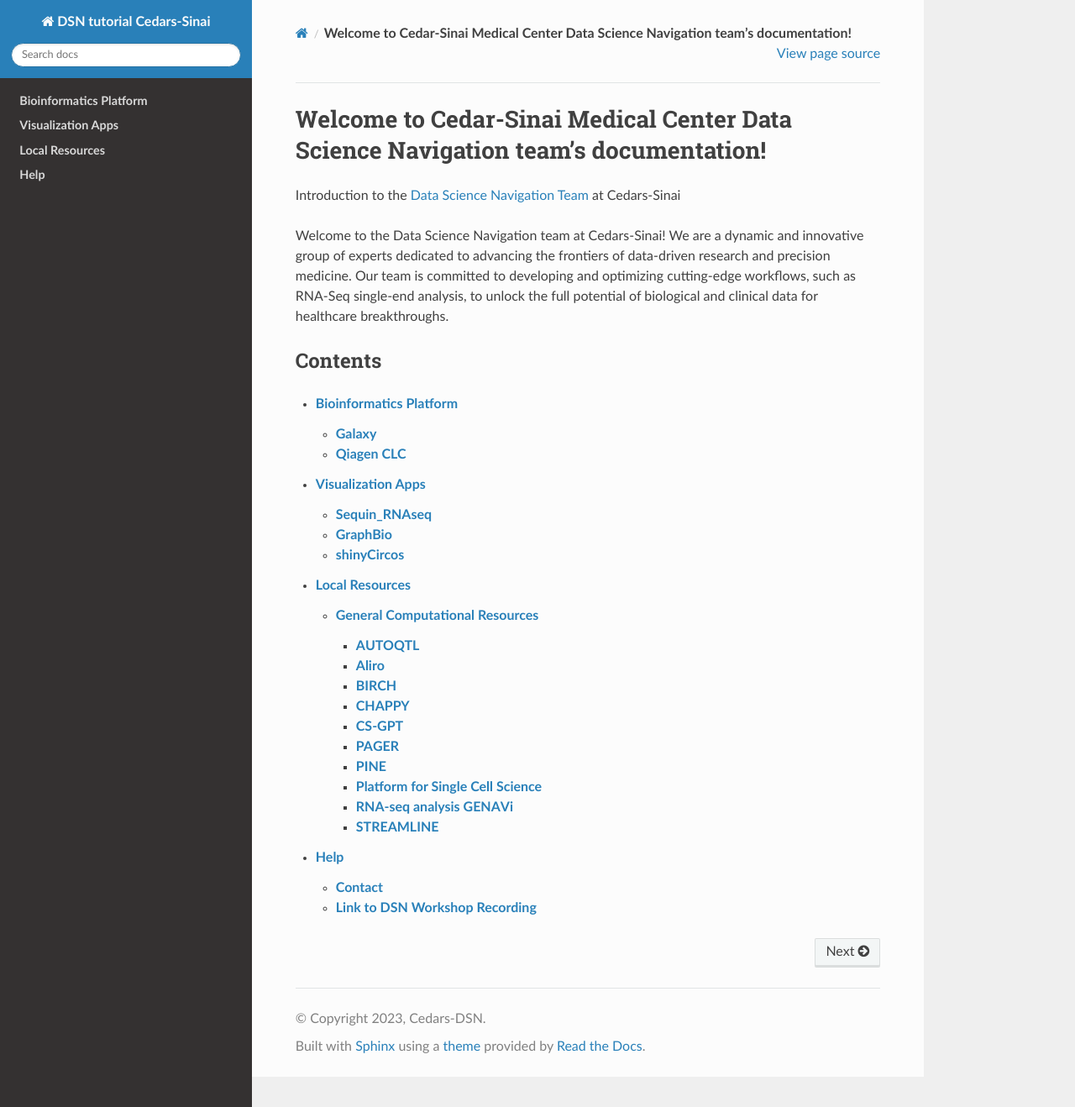
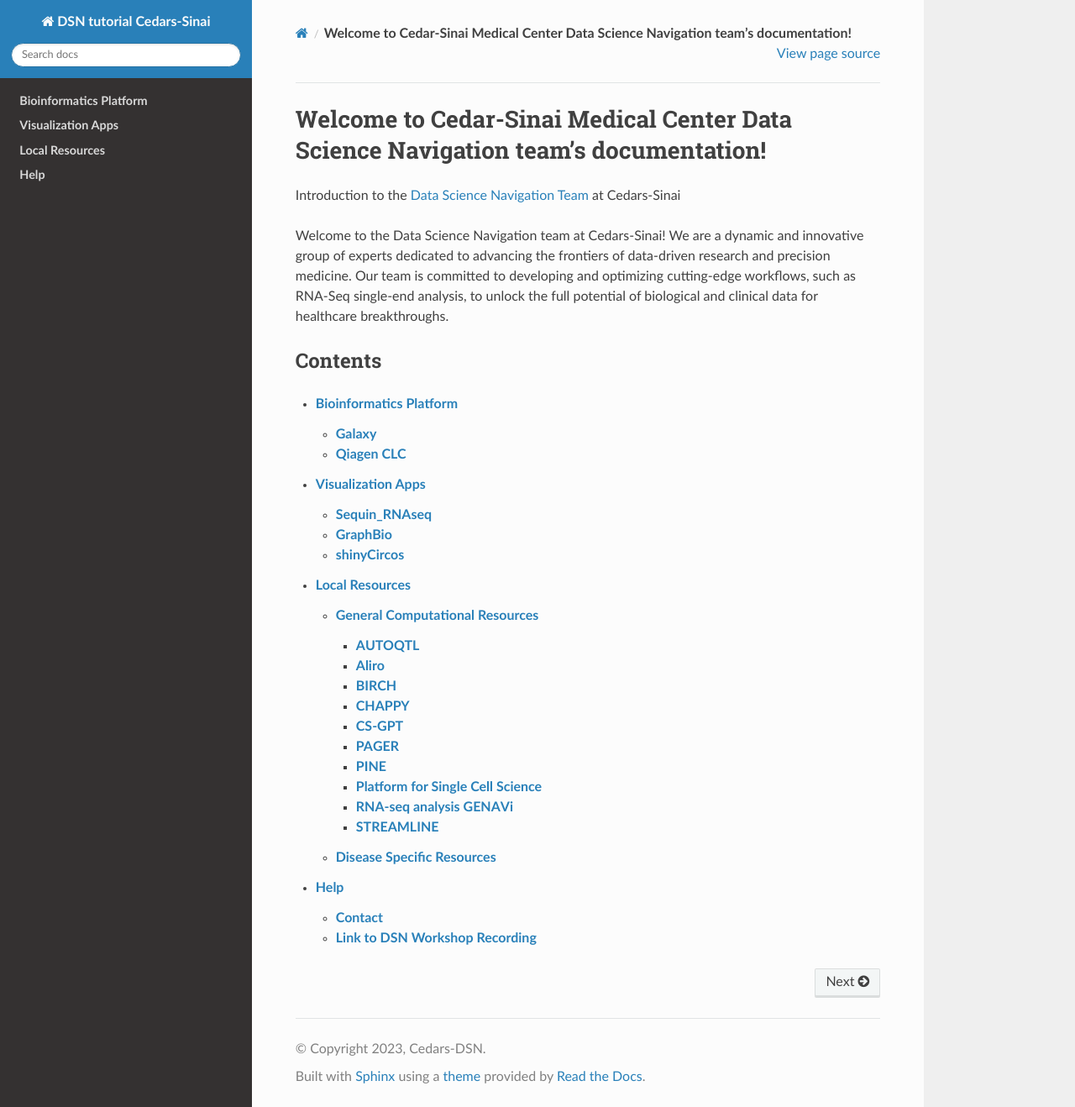
Before and after one commit to CedarsDSN/DSN_tutorial_page, a Sphinx documentation site: the page built from docs/index.rst, in a window 1280 px wide and 1318 px high. Shown: the whole window at 84% size. Built offline with Sphinx 7.4.7 and the Read the Docs theme 3.1.0, drawn with Linux system fonts in a browser that asks for light colours; pages that are not in the unit, such as notebooks, are missing from menus.

Commit message:
Update index.rst

```diff
--- a/docs/Local Resources/index.rst
+++ b/docs/Local Resources/index.rst
@@ -7,3 +7,4 @@
     :depth: 2
 
    General Computational Resources/index.rst
+   Disease Specific Resources/index.rst
```
